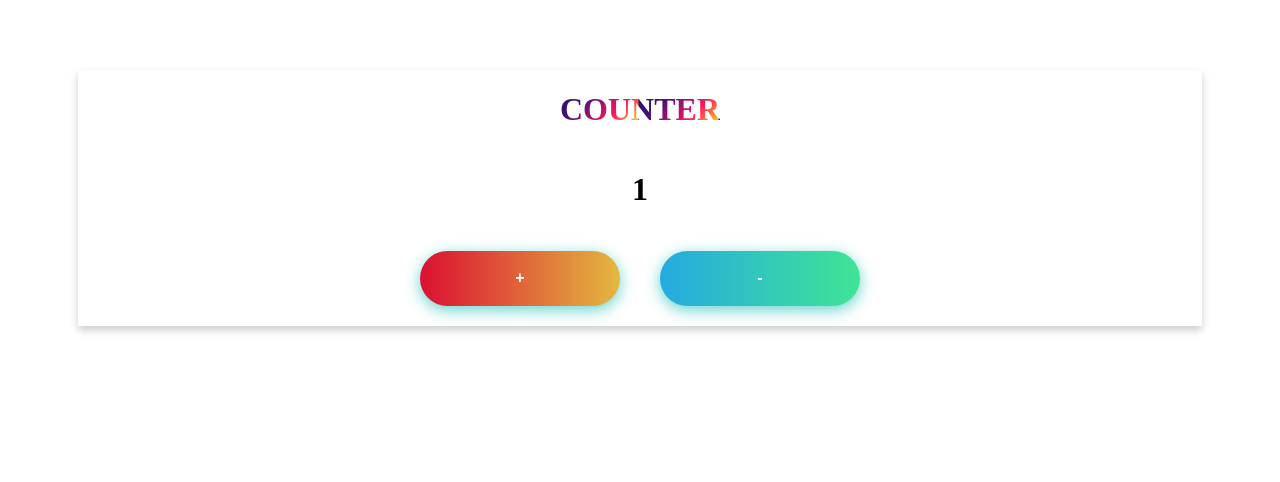
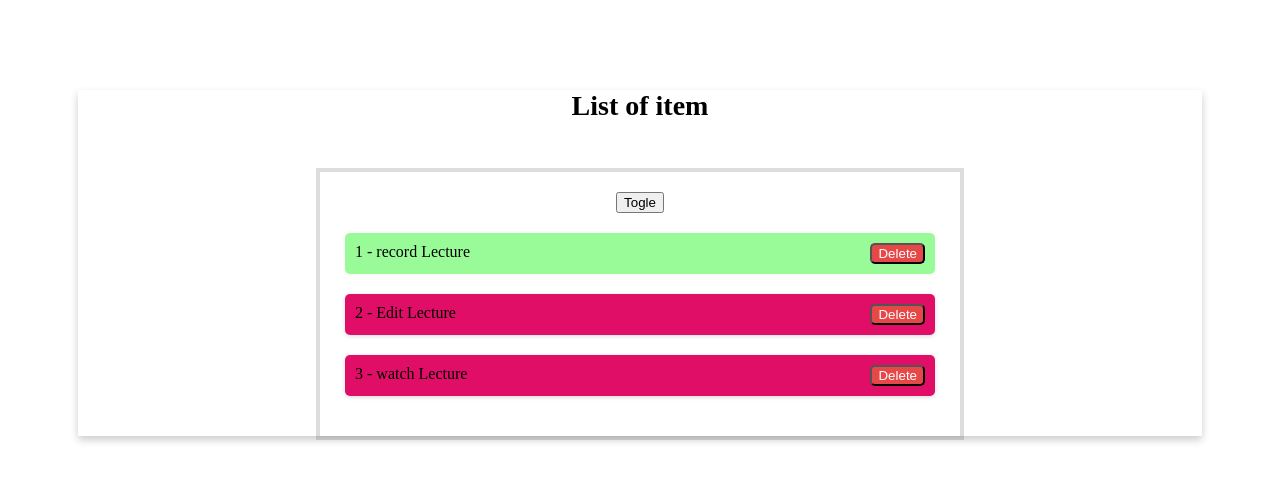
Before and after one commit to ajaykandarkar/React_Notes, a React (Create React App) app in the folder learning_react/: page / in a window 1280 px wide. Shown: the top 482 px of the page. Built offline with nearby package versions, Linux system fonts and the light colour scheme.

Commit message:
addednewthngs

```diff
--- a/learning_react/src/App.js
+++ b/learning_react/src/App.js
@@ -1,11 +1,13 @@
 
 import './App.css';
-import CouterApplication from './Components/CouterApplication';
+// import CouterApplication from './Components/CouterApplication';
+import StateByUsingArray from './Components/StateByUsingArray';
 
 function App() {
   return (
    <>
-    <CouterApplication></CouterApplication>
+    {/* <CouterApplication></CouterApplication> */}
+    <StateByUsingArray></StateByUsingArray>
    </>
   );
 }
--- /dev/null
+++ b/learning_react/src/CSS/StateUsingArray.css
@@ -0,0 +1,60 @@
+
+.container{
+    justify-content: center;
+    align-items: center;
+    gap: 10px;
+    margin: 20px;
+    padding: 50px;
+}
+
+
+
+.card {
+    box-shadow: 0 4px 8px 0 rgba(0,0,0,0.2);
+    transition: 0.3s;
+    text-align: center;
+  }
+
+
+
+h1{
+    font-size: 28px;
+    text-align: center;
+    margin: 20px;
+}
+
+ul{
+    max-width: 600px;
+    margin: 50px auto;
+    padding: 20px;
+    box-shadow: rgba(0,0,0,0.02) 0px 1px 3px 0px,rgba(27,31,35,0.15) 0px 0px 0px 4px;
+}
+
+li{
+    font: 16px;
+    list-style: none;
+    margin: 20px 5px;
+    box-shadow: rgba(0,0,0,0.16) 0px 1px 4px;
+    border-radius: 5px;
+    padding: 10px;
+    display: flex;
+    justify-content: space-between;
+}
+
+li.completed{
+    box-shadow: rgba(197,255,156,0.16) 0px 1px 4px;
+}
+
+.delete{
+    border-radius: 5px;
+    background-color: #E64848;
+    color: #FFFFFF;
+}
+
+.completed{
+    background-color: #98FB98;
+}
+
+.incomplete{
+    background-color: rgb(224, 14, 102);
+}
--- a/learning_react/src/Components/CouterApplication.jsx
+++ b/learning_react/src/Components/CouterApplication.jsx
@@ -4,10 +4,15 @@ import '../CSS/Counter.css';
 // I need to create a counter Application
 // if i need increment it need to incerement the counter value
 //I need to decrement i need to decrement the counter value
+
+
+// state
+// useState is a React Hook that lets add a state variable to your Componenet
+
+
 const CouterApplication = () => {
-    const [counterValue,setCounterValue] = useState(1);
-    const [message, setMessage] = useState("Do not decrement")
-
+  const [counterValue,setCounterValue] = useState(1); // intial value
+  //                    function
     const incrementCounter = () =>{
         setCounterValue(counterValue+1);
         console.log(counterValue);
@@ -20,7 +25,7 @@ const CouterApplication = () => {
     }
 
     const displayValue = () => {
-       return counterValue < 0  ? message : counterValue;
+       return counterValue < 0  ? "Do not increment" : counterValue;
     }
 
 
--- /dev/null
+++ b/learning_react/src/Components/StateByUsingArray.jsx
@@ -0,0 +1,44 @@
+import React, { useState } from 'react'
+
+import '../CSS/StateUsingArray.css'
+
+const StateByUsingArray = () => {
+    // task is to show list and delete
+    // conditional statement
+    // if task is complete i need to display
+    //limitaion of state
+
+    const [task, setTask] = useState([{ id: 1, name: "record Lecture", completed: true }, { id: 2, name: "Edit Lecture", completed: false }, { id: 3, name: "watch Lecture", completed: false }])
+    const [show, setShow] = useState(true);
+    function handleDelete(id) {
+        const newData = task.filter((task) => (
+            id !== task.id
+        ))
+
+        setTask(newData)
+    }
+
+    return (
+        <>
+            <div className='container'>
+                <div className='card'>
+                    <h1>List of item</h1>
+                    <ul>
+                        <button onClick={()=>setShow(!show)}>Togle</button>
+                        {show && task.map((task) => (
+                            // Apply css by ternary operator
+                            <li key={task.id} className={task.completed ? 'completed' : 'incomplete'}>
+                                <span>{task.id} - {task.name}</span>
+                                <button className='delete' onClick={() => handleDelete(task.id)}>Delete</button>
+                                {/* we need to used anonymes functon for delete it is used when we click we get it */}
+                            </li>
+                        ))
+                        }
+                    </ul>
+                </div>
+            </div>
+        </>
+    )
+}
+
+export default StateByUsingArray
```
